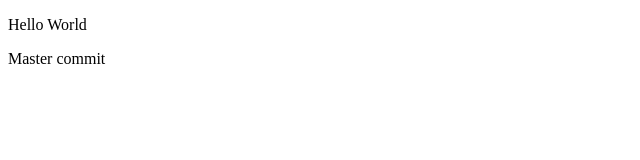
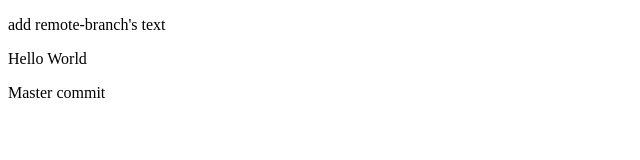
Before and after one commit to mbyk/BootcampTestRepo, a plain HTML site: page index.html in a window 1280 px wide. Shown: the whole page, without its empty margins (0-640 px from the left). Drawn offline with Linux system fonts and the light colour scheme.

Commit message:
add remote-branch's text

```diff
--- a/index.html
+++ b/index.html
@@ -25,6 +25,7 @@
 </head>
 
 <body>
+  <p>add remote-branch's text</p>
   <p>Hello World</p>
   <p>Master commit</p>
 </body>
```
